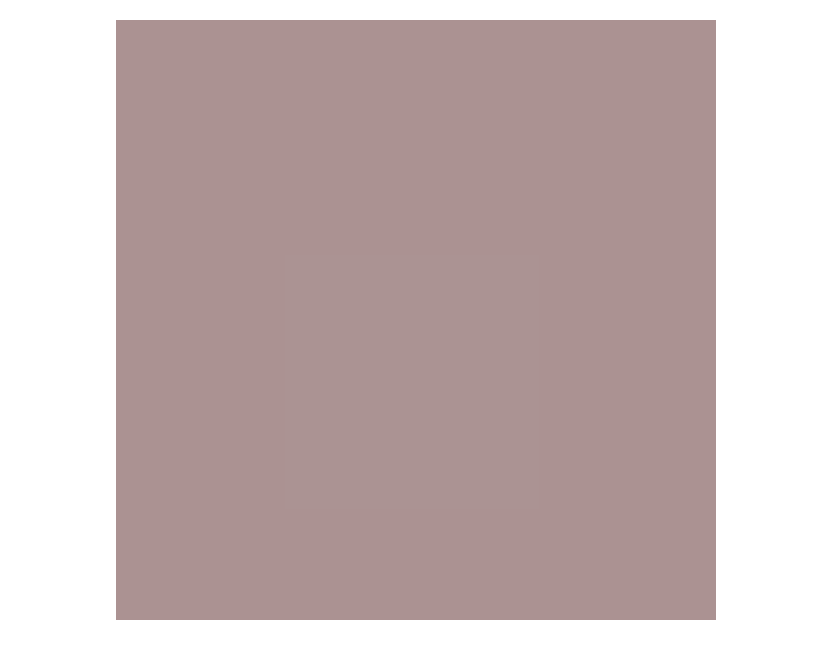
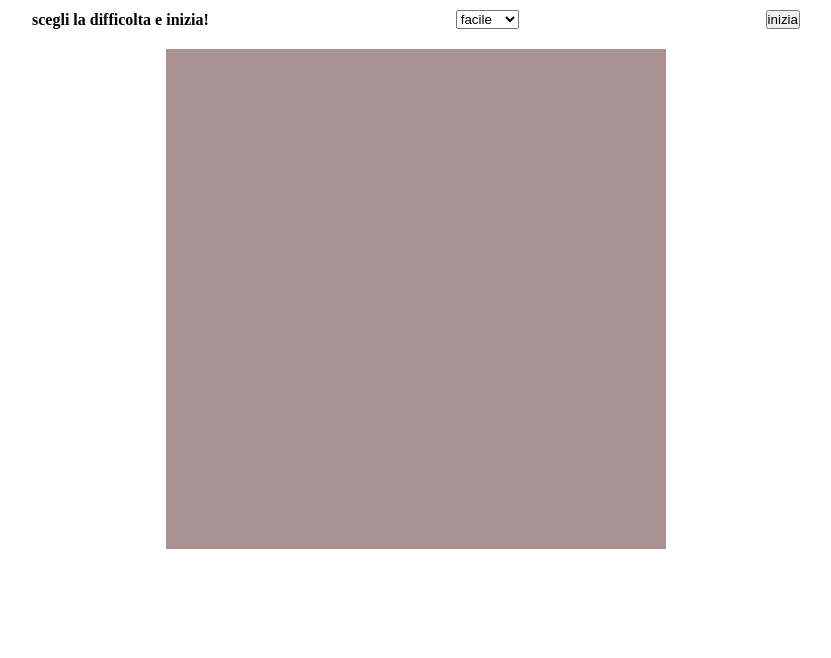
Before and after one commit to maurizio-marotta/js-campominato-grid, a plain HTML site: page index.html in a window 1280 px wide. Shown: the whole page, without its empty margins (224-1055 px from the left). Drawn offline with Linux system fonts and the light colour scheme.

Commit message:
[fix body]

```diff
--- a/css/style.css
+++ b/css/style.css
@@ -2,6 +2,18 @@
   margin: 0;
   padding: 0;
   box-sizing: border-box;
+}
+
+main{
+  margin-left: 20%;
+  margin-right: 20%;
+}
+
+.container-main{
+  margin-top: 10px;
+  display: flex;
+  justify-content: space-between;
+  align-items: center;
 }
 
 .main-wrapper{
@@ -15,8 +27,8 @@
 .container{
   display: flex;
   flex-wrap: wrap;
-  width: 600px;
-  height: 600px;
+  width: 500px;
+  height: 500px;
   background-color: rgba(114, 73, 73, 0.596);
 }
 
--- a/index.html
+++ b/index.html
@@ -9,6 +9,19 @@
 </head>
 <body>
 
+<main>
+  <div class="container-main">
+    <span><strong>scegli la difficolta e inizia!</strong></span>
+    <select name="menu" id="menu">
+      <option value="0">facile</option>
+      <option value="1">medio</option>
+      <option value="2">difficile</option>
+    </select>
+    <button>
+      inizia
+    </button>
+  </div>
+</main>
   <div class="main-wrapper">
     <div class="container">
       <div class="square"></div>
--- a/script/script.js
+++ b/script/script.js
@@ -7,3 +7,18 @@ Quando l’utente clicca su ogni cella, la cella cliccata si colora di azzurro e
 */
 
 const container = document.querySelector('.container')
+
+
+for(let i = 0; i < 100; i ++){
+  const singleSquare = creaSquare();
+  console.log('singleSquare')
+  container.appendChild(singleSquare)
+}
+
+function creaSquare(){
+  const newSquare = document.createElement('div');
+  newSquare.className = 'square'
+
+
+  return newSquare;
+}
```
